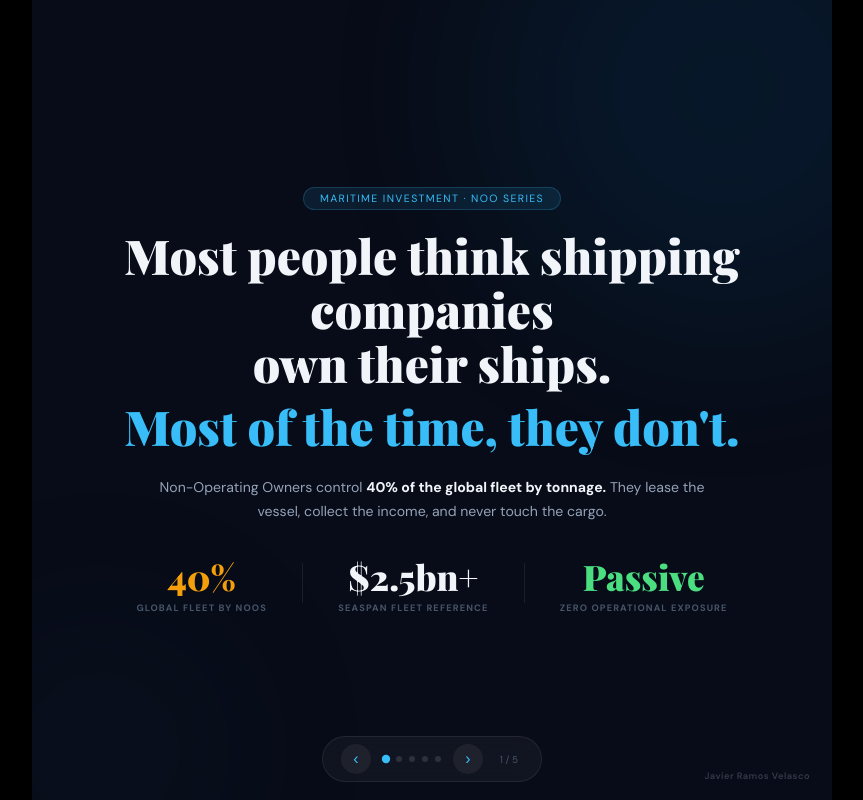
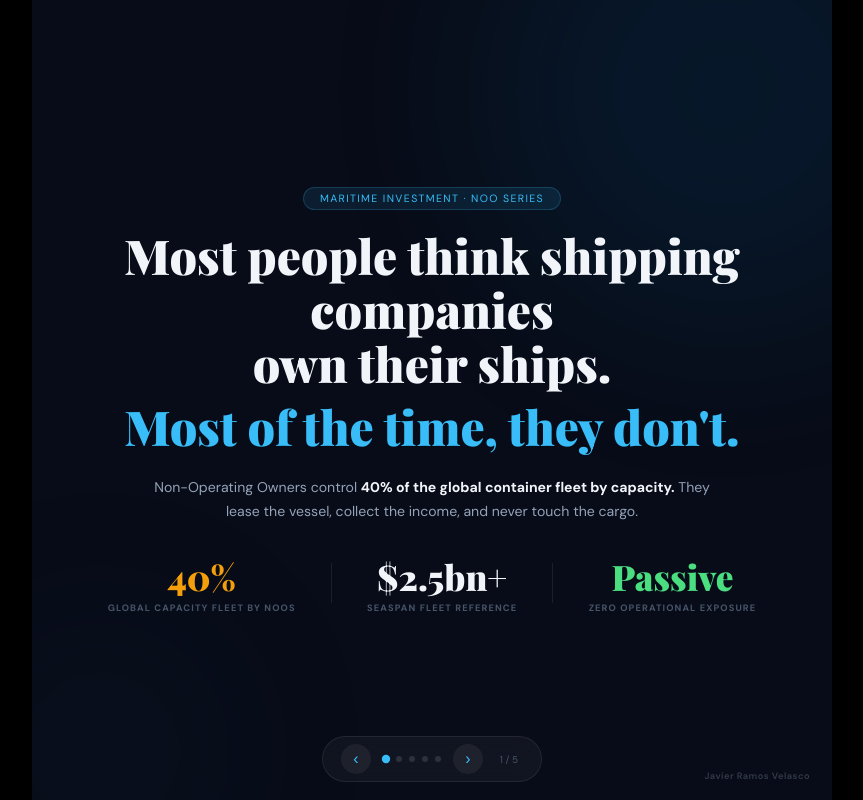
Before and after one commit to Jramosve/Linkedin-posts, a plain HTML site: page NOOs.html in a window 1280 px wide. Shown: the whole page, without its empty margins (208-1071 px from the left). Drawn offline with nearby package versions, Linux system fonts and the light colour scheme.

Commit message:
Update NOOs.html to reflect container fleet statistics

```diff
--- a/NOOs.html
+++ b/NOOs.html
@@ -95,9 +95,9 @@ html,body{background:#000;height:100vh;width:100vw;overflow:hidden;font-family:"
     <div class="reveal" style="display:inline-block;background:rgba(56,189,248,.1);border:1px solid rgba(56,189,248,.2);border-radius:40px;padding:.26rem 1rem;font-size:.66rem;letter-spacing:.13em;text-transform:uppercase;color:#38bdf8;margin-bottom:1.2rem">Maritime Investment · NOO Series</div>
     <h1 class="reveal" style="font-family:'Playfair Display',serif;font-size:clamp(1.7rem,4vw,3rem);font-weight:900;line-height:1.12;margin-bottom:.6rem">Most people think shipping companies<br>own their ships.</h1>
     <h1 class="reveal" style="font-family:'Playfair Display',serif;font-size:clamp(1.7rem,4vw,3rem);font-weight:900;line-height:1.12;color:#38bdf8;margin-bottom:1.4rem">Most of the time, they don't.</h1>
-    <p class="reveal" style="font-size:clamp(.8rem,1.1vw,.92rem);color:#94a3b8;max-width:580px;margin:0 auto 1.8rem;line-height:1.7">Non-Operating Owners control <strong style="color:#f1f5f9">40% of the global fleet by tonnage.</strong> They lease the vessel, collect the income, and never touch the cargo.</p>
+    <p class="reveal" style="font-size:clamp(.8rem,1.1vw,.92rem);color:#94a3b8;max-width:580px;margin:0 auto 1.8rem;line-height:1.7">Non-Operating Owners control <strong style="color:#f1f5f9">40% of the global container fleet by capacity.</strong> They lease the vessel, collect the income, and never touch the cargo.</p>
     <div class="reveal" style="display:flex;justify-content:center;align-items:center;gap:2.2rem;flex-wrap:wrap">
-      <div class="s1-stat"><div class="s1-stat-num" style="color:#f59e0b">40%</div><div class="s1-stat-label">Global fleet by NOOs</div></div>
+      <div class="s1-stat"><div class="s1-stat-num" style="color:#f59e0b">40%</div><div class="s1-stat-label">Global capacity fleet by NOOs</div></div>
       <div class="s1-divider" style="height:40px"></div>
       <div class="s1-stat"><div class="s1-stat-num">$2.5bn+</div><div class="s1-stat-label">Seaspan fleet reference</div></div>
       <div class="s1-divider" style="height:40px"></div>
```
